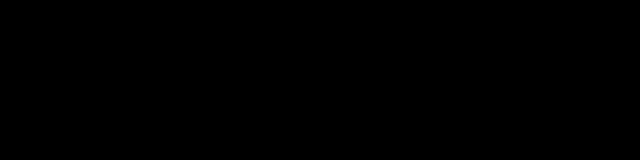
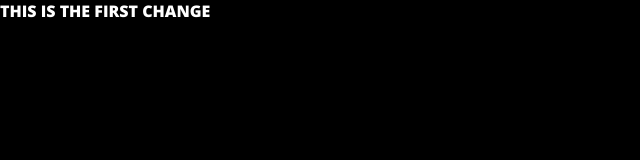
Before and after one commit to BlockArtStudio/Template-BA, a plain HTML site: page index.html in a window 1280 px wide. Shown: the whole page, without its empty margins (0-640 px from the left). Drawn offline with nearby package versions, Linux system fonts and the light colour scheme.

Commit message:
THIS IS THE FIRST CHANGE
This is the first test change

```diff
--- a/index.html
+++ b/index.html
@@ -16,6 +16,7 @@
   </head>
   <body>
 
+  	<h1>THIS IS THE FIRST CHANGE</h1>
 
     <script src="js/script.js" type="text/javascript"></script>
   </body>
```
